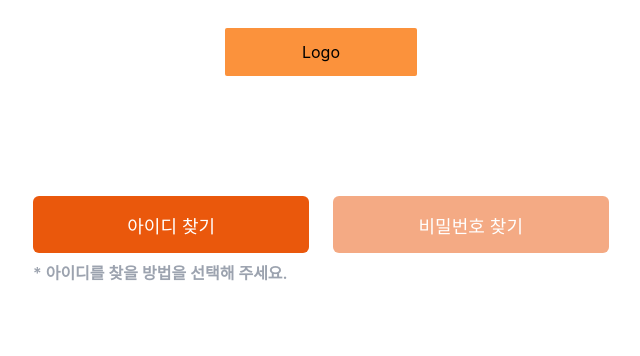
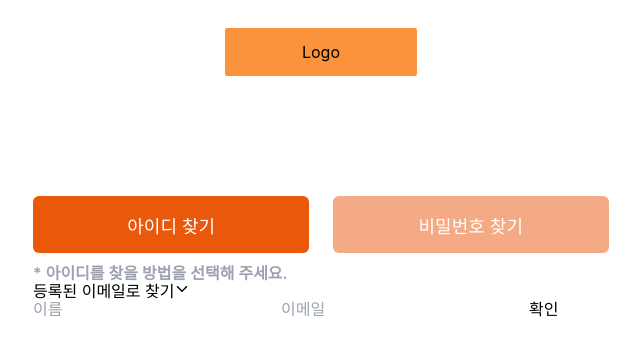
Before and after one commit to hotteokButler/ticketOhSee-Frontend, a React (Vite) app: page /users/find-user in a window 1280 px wide. Shown: the top 356 px of the page, without its empty margins (319-959 px from the left). Built offline with nearby package versions, Linux system fonts and the light colour scheme; a web font is replaced by a local one.

Commit message:
Design : 추가 findToggle component
-findtoggle conponent UI 추가 구현 필요
-input data test 끝나면 분리 필요

```diff
--- a/pages/FindUser/FindUser.tsx
+++ b/pages/FindUser/FindUser.tsx
@@ -5,7 +5,7 @@ export default function FindUser() {
   return (
     <>
       <p className='find_info'>* 아이디를 찾을 방법을 선택해 주세요.</p>
-      <FindToggle/>
+      <FindToggle toggle_title='등록된 이메일로 찾기'/>
     </>
   );
 }
--- a/src/components/FindToggle.tsx
+++ b/src/components/FindToggle.tsx
@@ -1,16 +1,72 @@
 import React, { Dispatch, SetStateAction } from 'react';
+import { IoIosArrowDown } from 'react-icons/io';
+import { ChangeHandler, RegisterOptions, SubmitHandler, useForm } from 'react-hook-form';
 
-export interface IFindToggle {
+interface IFindToggleForm {
+  user_id?: string;
+  user_name?: string;
+  email?: string;
+  phone?: number | string;
+}
+
+interface IFindInputObj {
+  name: keyof IFindToggleForm;
+  required?: boolean;
+  key?: number;
+  type?: string;
+  placeholder?: string | undefined;
+}
+
+interface IFindToggle {
+  toggle_title: string;
+  find_input_data?: Array<IFindInputObj>;
   setToggleAction?: Dispatch<SetStateAction<boolean>>;
 }
 
+const findTestObj: Array<IFindInputObj> = [
+  {
+    type: 'text',
+    name: 'user_name',
+    placeholder: '이름',
+  },
+  {
+    type: 'email',
+    name: 'email',
+    placeholder: '이메일',
+  },
+];
+
 export default function FindToggle(props: IFindToggle) {
-  const { setToggleAction } = props;
+  const { toggle_title, setToggleAction, find_input_data } = props;
+  const {
+    register: find_register,
+    handleSubmit,
+    reset,
+    formState: { errors },
+  } = useForm<IFindToggleForm>({ mode: 'onChange' });
 
+  const onSubmit: SubmitHandler<IFindToggleForm> = () => {};
   return (
     <>
       <div className='find_toggle_con'>
-
+        <h4 className='toggle_title'>
+          {toggle_title}
+          <button type='button'>
+            <IoIosArrowDown />
+          </button>
+        </h4>
+        <form onSubmit={handleSubmit(onSubmit)}>
+          {findTestObj &&
+            findTestObj.map((elem, idx) => (
+              <input
+                key={idx}
+                type={elem.type || 'text'}
+                placeholder={elem.placeholder || ''}
+                {...find_register(`${elem.name}`, { validate: (val) => (val ? true : '필수입력값입니다') })}
+              ></input>
+            ))}
+          <button type='submit'>확인</button>
+        </form>
       </div>
     </>
   );
```
